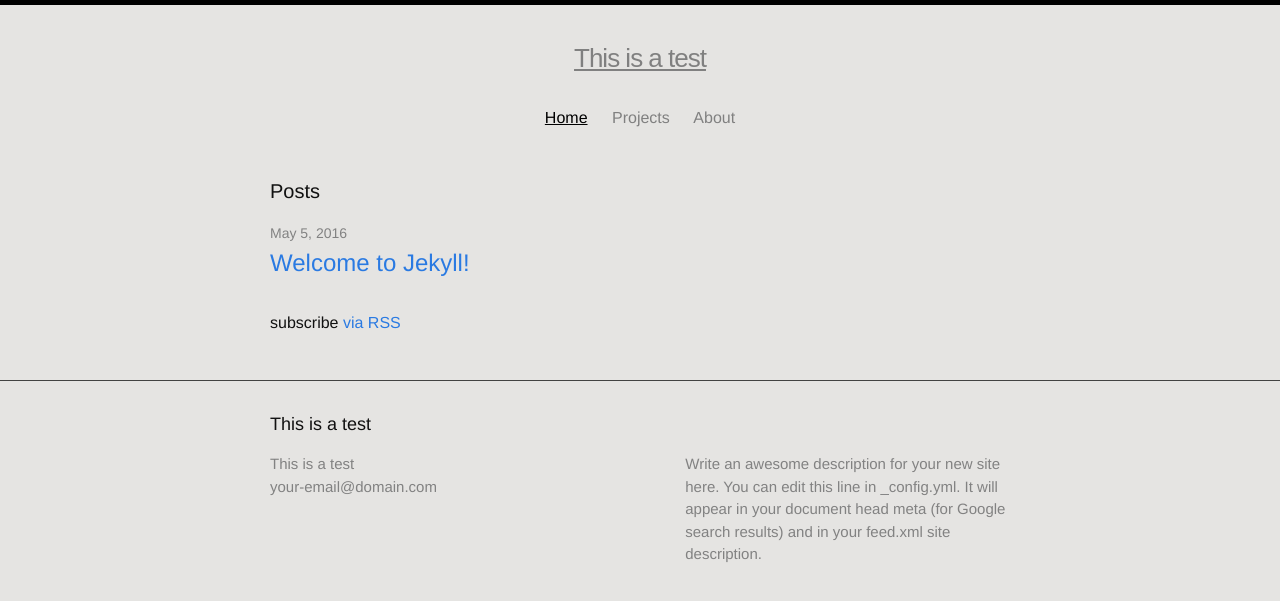
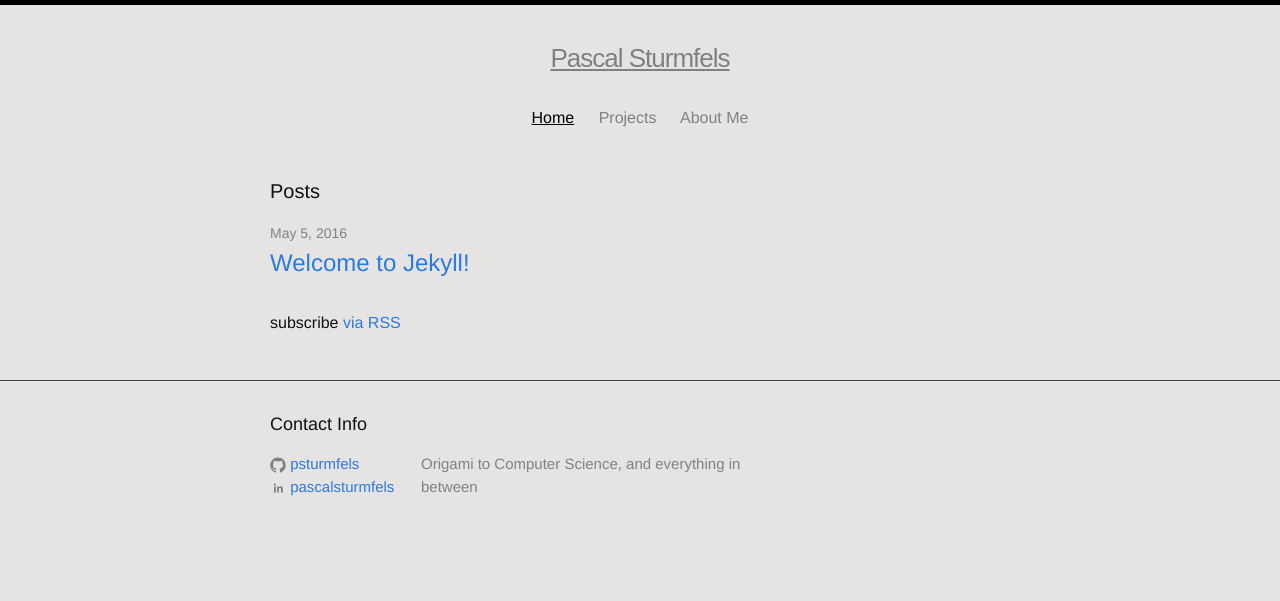
Before and after one commit to mohammadusamasaleem/mohammadusamasaleem, a Jekyll site: the page built from index.html, in a window 1280 px wide. Shown: the top 601 px of the page. Built offline with Jekyll 4.4.1, drawn with Linux system fonts in a browser that asks for light colours.

Commit message:
Updated footer

```diff
--- a/_config.yml
+++ b/_config.yml
@@ -6,12 +6,12 @@
 # 'jekyll serve'. If you change this file, please restart the server process.
 
 # Site settings
-title: This is a test
+title: Pascal Sturmfels
 email: your-email@domain.com
+github_username: psturmfels
+linkedin_username: pascalsturmfels
 description: > # this means to ignore newlines until "baseurl:"
-  Write an awesome description for your new site here. You can edit this
-  line in _config.yml. It will appear in your document head meta (for
-  Google search results) and in your feed.xml site description.
+  Origami to Computer Science, and everything in between
 url: "http://psturmfels.github.io" # the base hostname & protocol for your site
 
 # Build settings
--- a/_includes/footer.html
+++ b/_includes/footer.html
@@ -2,16 +2,9 @@
 
   <div class="wrapper">
 
-    <h2 class="footer-heading">{{ site.title }}</h2>
+    <h3 class="footer-heading">Contact Info</h3>
 
     <div class="footer-col-wrapper">
-      <div class="footer-col footer-col-1">
-        <ul class="contact-list">
-          <li>{{ site.title }}</li>
-          <li>{{ site.email }}</li>
-        </ul>
-      </div>
-
       <div class="footer-col footer-col-2">
         <ul class="social-media-list">
           {% if site.github_username %}
@@ -19,6 +12,12 @@
             {% include icon-github.html username=site.github_username %}
           </li>
           {% endif %}
+
+          {% if site.linkedin_username %}
+          <li>
+            {% include icon-linkedin.html username=site.linkedin_username %}
+          </li>
+          {% endif%}
 
           {% if site.twitter_username %}
           <li>
--- /dev/null
+++ b/_includes/icon-linkedin.html
@@ -0,0 +1 @@
+<a href="https://linkedin.com/in/{{ include.username }}"><span class="icon icon--linkedin">{% include icon-linkedin.svg %}</span><span class="username">{{ include.username }}</span></a>
--- a/about/index.html
+++ b/about/index.html
@@ -1,6 +1,6 @@
 ---
 layout: page
-title: About
+title: About Me
 permalink: /about/
 ---
 
```
Also changed, not shown: _includes/icon-linkedin.svg (added).
